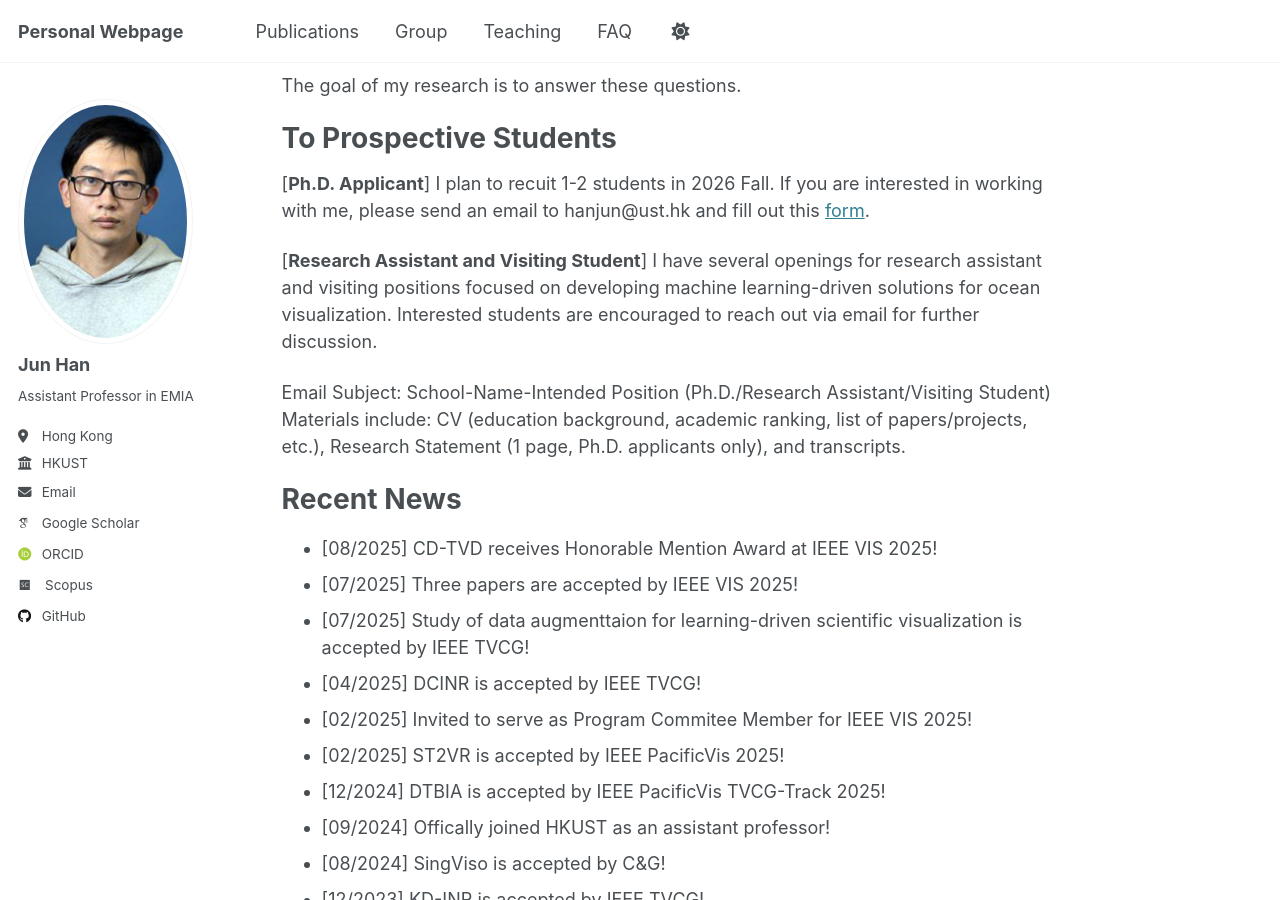
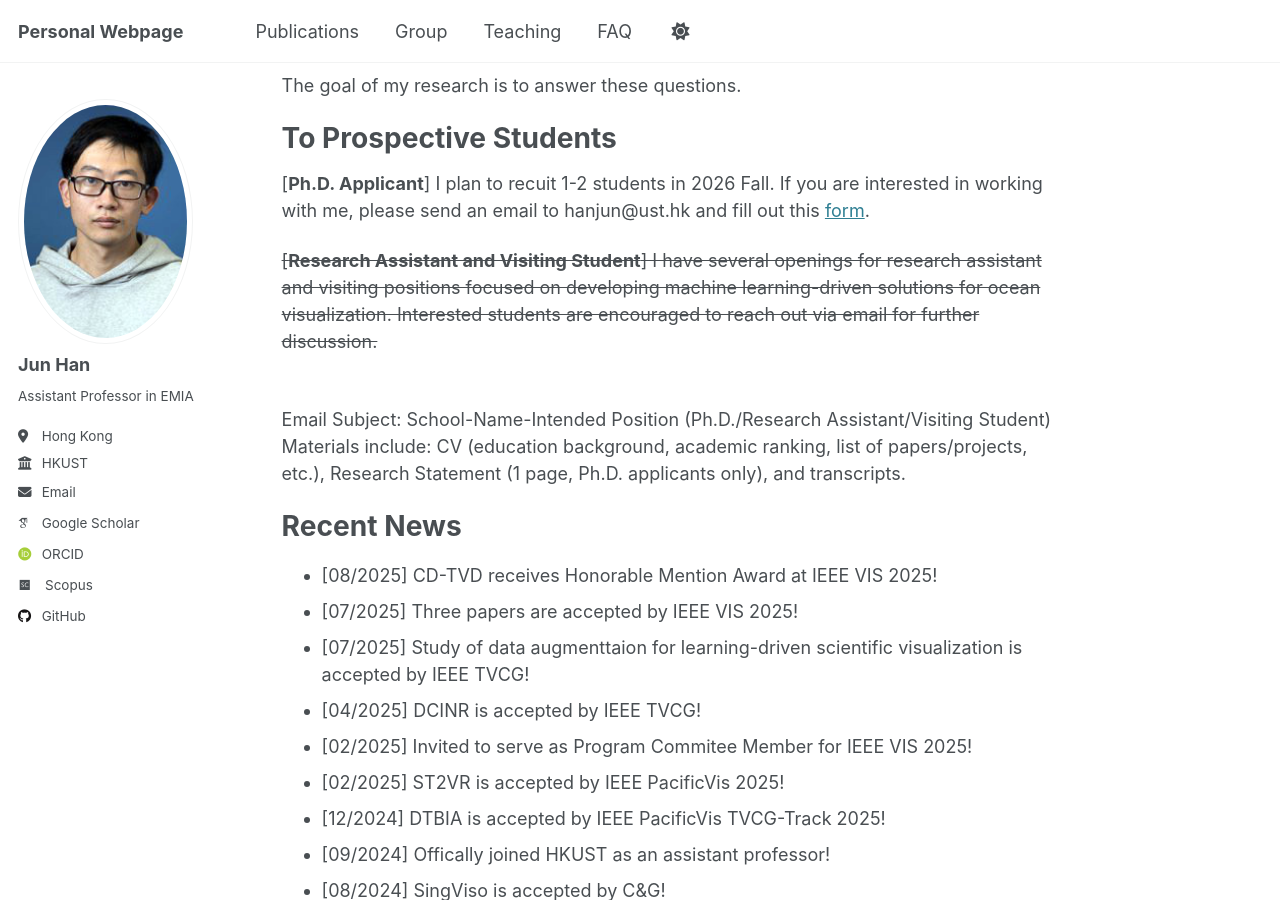
Before and after one commit to stevenhan1991/stevenhan1991.github.io, a Jekyll site: the page built from _pages/about.md, in a window 1280 px wide and 900 px high, scrolled down 686 px. Built offline with Jekyll 4.4.1, drawn with Linux system fonts in a browser that asks for light colours; some web fonts are replaced.

```diff
--- a/_pages/about.md
+++ b/_pages/about.md
@@ -23,7 +23,7 @@ The goal of my research is to answer these questions.
 [<b>Ph.D. Applicant</b>] I plan to recuit 1-2 students in 2026 Fall. If you are interested in working with me, please send an email to hanjun@ust.hk and fill out this <a href='https://forms.gle/FBWqxbXtYLyB9Rkw9'>form</a>.
 <br />
 
-[<b>Research Assistant and Visiting Student</b>] I have several openings for research assistant and visiting positions focused on developing machine learning-driven solutions for ocean visualization. Interested students are encouraged to reach out via email for further discussion.
+<s> [<b>Research Assistant and Visiting Student</b>] I have several openings for research assistant and visiting positions focused on developing machine learning-driven solutions for ocean visualization. Interested students are encouraged to reach out via email for further discussion. </s>
 <br />
 
 Email Subject: School-Name-Intended Position (Ph.D./Research Assistant/Visiting Student)
```
